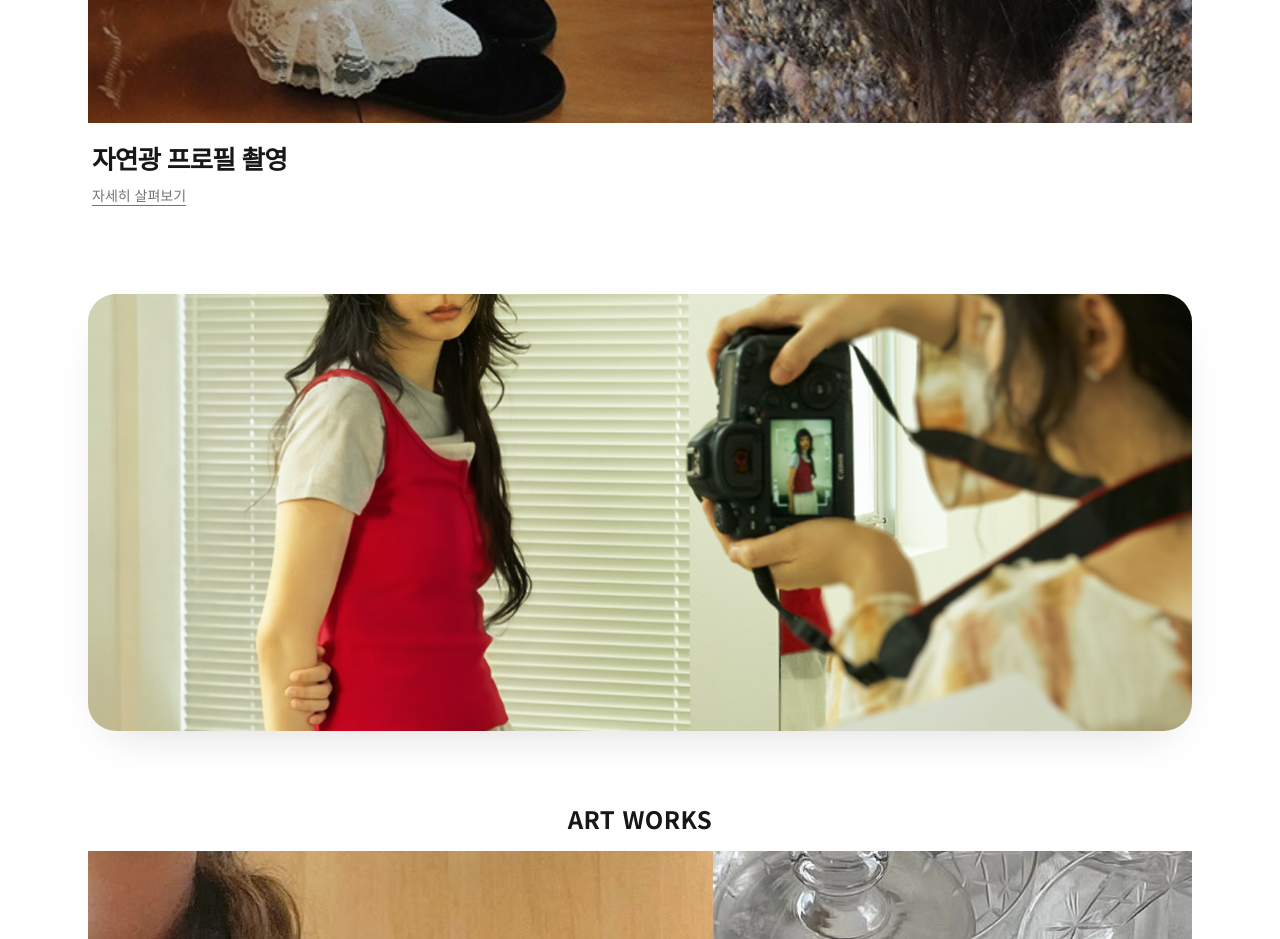
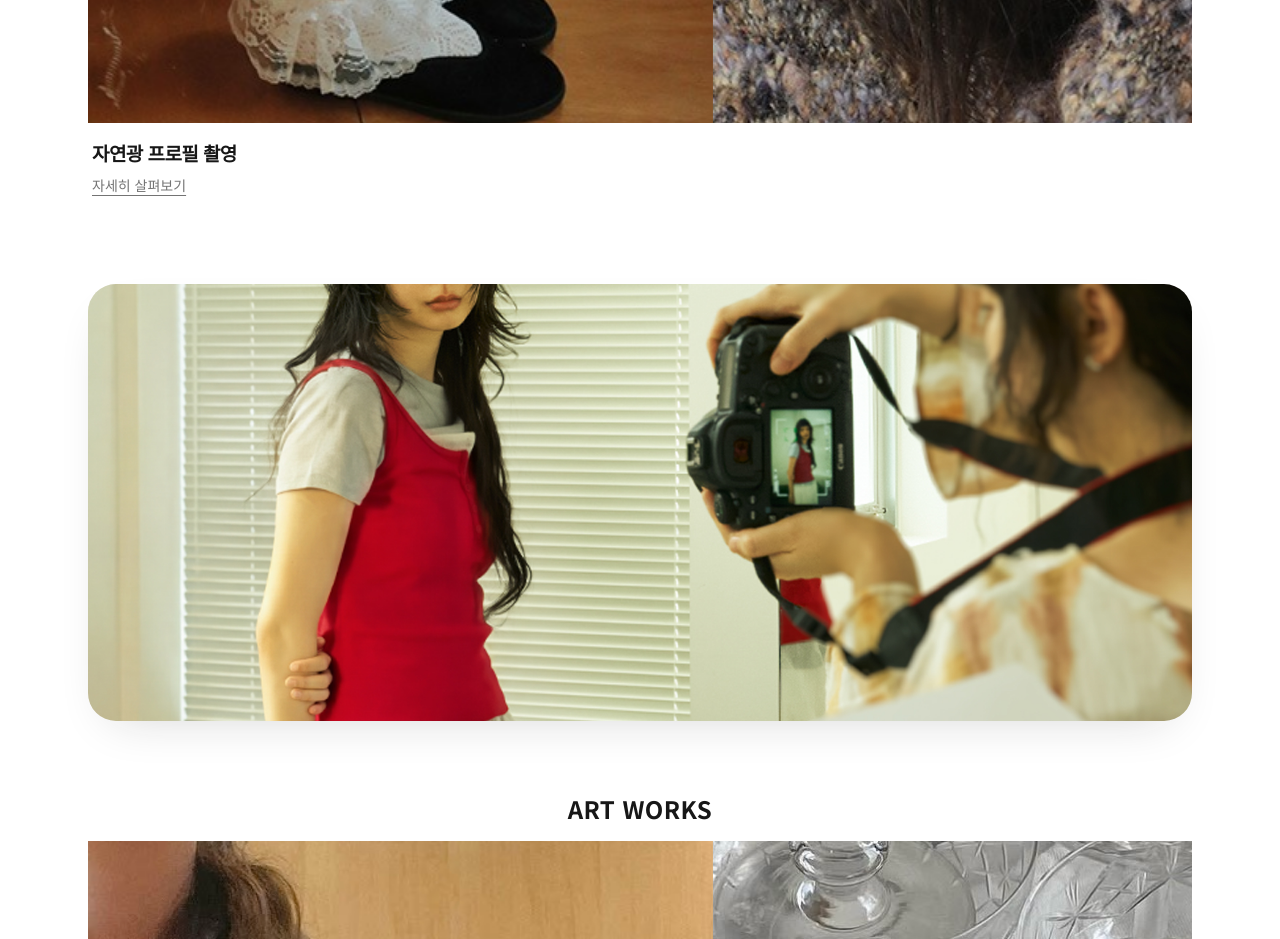
Before and after one commit to shubbydobob/supernova, a Next.js app: page / in a window 1280 px wide. Shown: the part 2320-3259 px from the top of the page. Built offline with nearby package versions, Linux system fonts and the light colour scheme.

Commit message:
슬라이드 제목 텍스트 크기 조정

```diff
--- a/components/home/profile-slider-section.tsx
+++ b/components/home/profile-slider-section.tsx
@@ -104,7 +104,7 @@ export function ProfileSliderSection({
 
       {hideDetails ? null : (
         <div className="space-y-2 px-1">
-          <p className="text-[1.6rem] font-semibold tracking-[-0.03em] text-ink">{visibleSlide.title}</p>
+          <p className="text-[19px] font-semibold tracking-[-0.03em] text-ink">{visibleSlide.title}</p>
           <Link
             href={visibleSlide.href}
             className="inline-flex text-sm text-ink/60 underline underline-offset-4 hover:text-ink"
```
